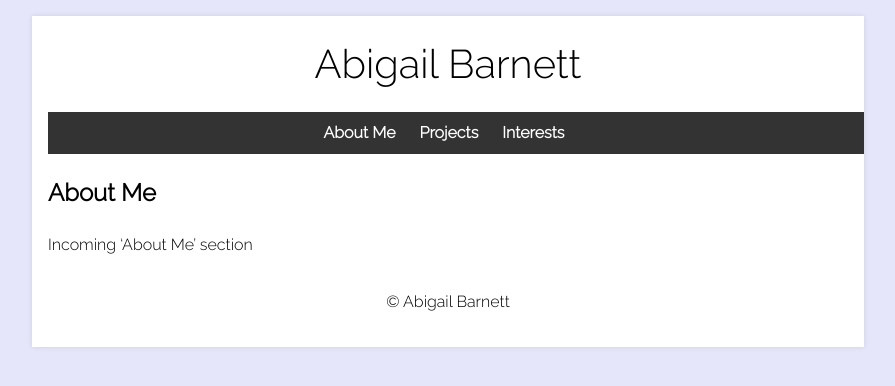
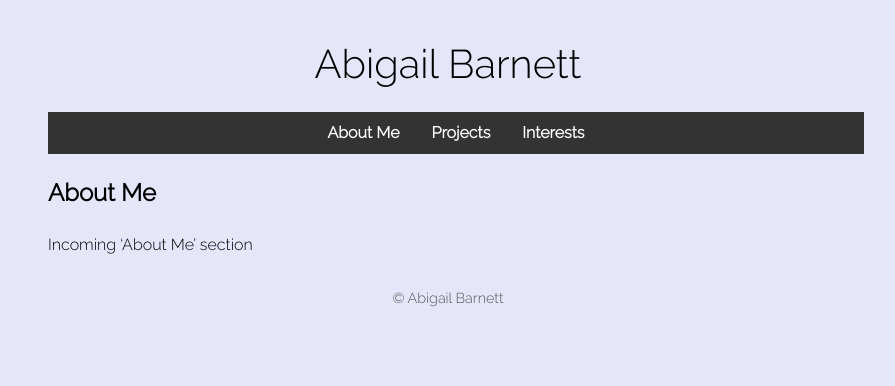
Before and after one commit to abigailbarnett1989/abigailbarnett1989.github.io, a Jekyll site: the page built from about-me.md, in a window 1280 px wide. Shown: the top 386 px of the page, without its empty margins (192-1087 px from the left). Built offline with Jekyll 4.4.1, drawn with Linux system fonts in a browser that asks for light colours.

Commit message:
Lavender Background

```diff
--- a/assets/css/style.css
+++ b/assets/css/style.css
@@ -4,20 +4,16 @@ body {
   margin: 0;
   padding: 1em;
   line-height: 1.6;
-  background-color: #E6E6FA;
-  scroll-behavior: smooth;
+  background-color: #E6E6FA; /* light lavender */
 }
 
-/* Container to center and limit width */
 .container {
   max-width: 800px;
   margin: auto;
-  background-color: white;
   padding: 1em;
-  box-shadow: 0 0 5px rgba(0,0,0,0.1);
 }
 
-/* Full width nav */
+/* Full width nav bar */
 nav {
   background-color: #333;
   padding: 0.5em;
@@ -30,30 +26,29 @@ nav {
 /* Center and constrain nav items */
 nav ul {
   display: flex;
-  justify-content: center;
   list-style: none;
   margin: 0 auto;
   padding: 0;
   max-width: 800px;
+  justify-content: center; /* Center nav items */
 }
 
-/* Spacing between nav links */
+/* Nav link spacing and styling */
 nav li {
-  margin-right: 1.5em;
+  margin: 0 1em;
 }
 
 nav a {
   color: white;
   text-decoration: none;
   font-weight: 600;
-  transition: color 0.3s ease, text-decoration 0.3s ease;
 }
 
 nav a:hover {
   text-decoration: underline;
 }
 
-
+/* Center the header title */
 header {
   text-align: center;
   margin-bottom: 1em;
@@ -65,84 +60,9 @@ header h1 {
   font-weight: 300;
 }
 
-/* Custom scrollbar */
-::-webkit-scrollbar {
-  width: 8px;
-}
-
-::-webkit-scrollbar-thumb {
-  background-color: #A9A9F5;
-  border-radius: 4px;
-}
-
-/* Footer social links container */
 footer {
   text-align: center;
   margin-top: 2em;
+  font-size: 0.9em;
+  color: #555;
 }
-
-footer .social-links {
-  margin-top: 0.5em;
-}
-
-footer .social-links a {
-  margin: 0 0.5em;
-  color: #333;
-  text-decoration: none;
-  font-weight: 600;
-  transition: color 0.3s ease;
-}
-
-footer .social-links a:hover {
-  color: #A9A9F5;
-}
-
-/* Back to Top button */
-#back-to-top {
-  position: fixed;
-  bottom: 30px;
-  right: 30px;
-  background-color: #333;
-  color: white;
-  border: none;
-  padding: 0.5em 1em;
-  border-radius: 4px;
-  cursor: pointer;
-  font-weight: 600;
-  display: none;
-  z-index: 200;
-  transition: background-color 0.3s ease;
-}
-
-#back-to-top:hover {
-  background-color: #A9A9F5;
-}
-
-/* Loading Spinner overlay */
-#loading-spinner {
-  position: fixed;
-  top: 0;
-  left: 0;
-  width: 100vw;
-  height: 100vh;
-  background-color: white;
-  display: flex;
-  justify-content: center;
-  align-items: center;
-  z-index: 9999;
-}
-
-/* Spinner animation */
-.spinner {
-  border: 6px solid #f3f3f3;
-  border-top: 6px solid #333;
-  border-radius: 50%;
-  width: 40px;
-  height: 40px;
-  animation: spin 1s linear infinite;
-}
-
-@keyframes spin {
-  0% { transform: rotate(0deg); }
-  100% { transform: rotate(360deg); }
-}
```
